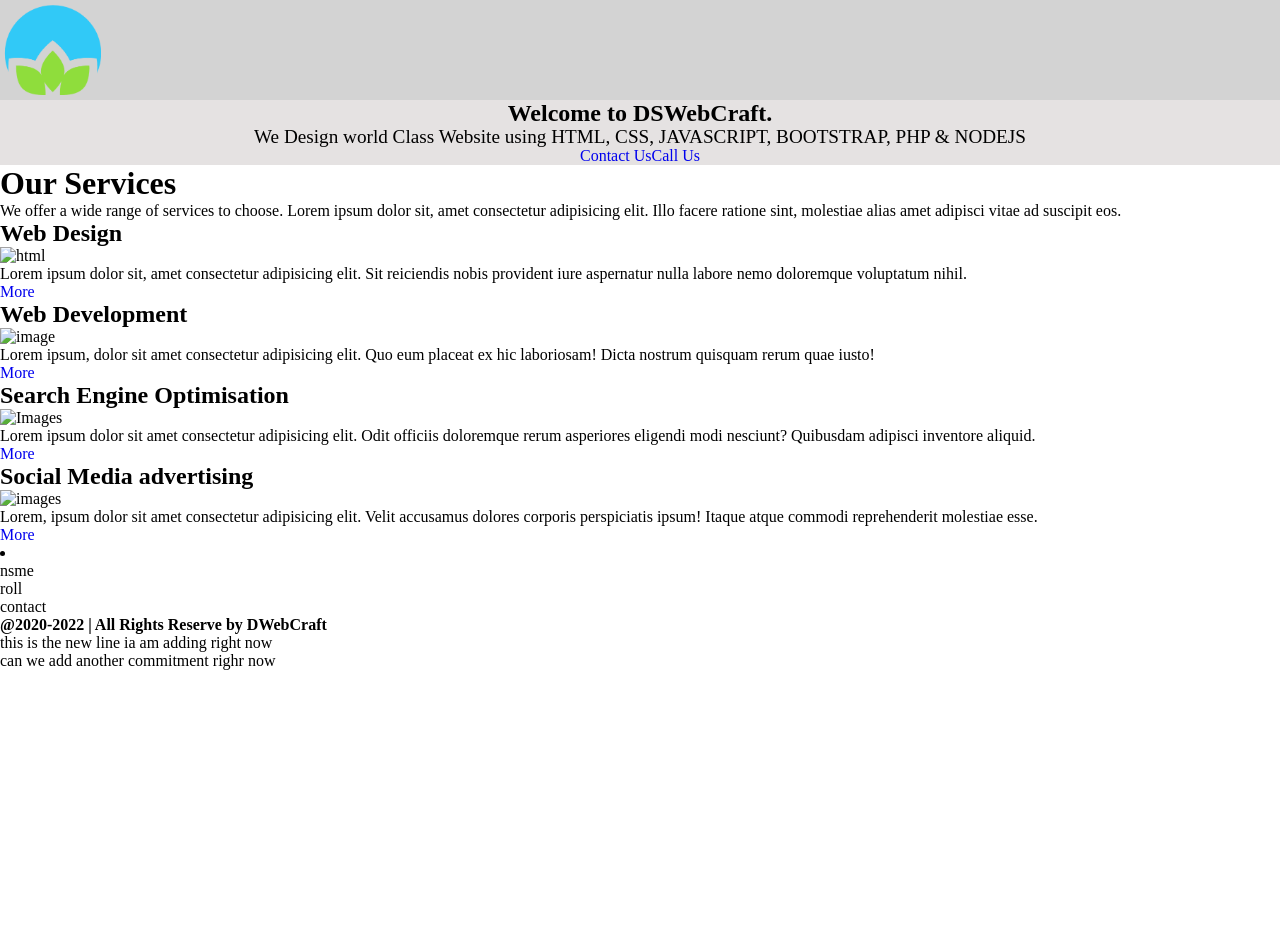
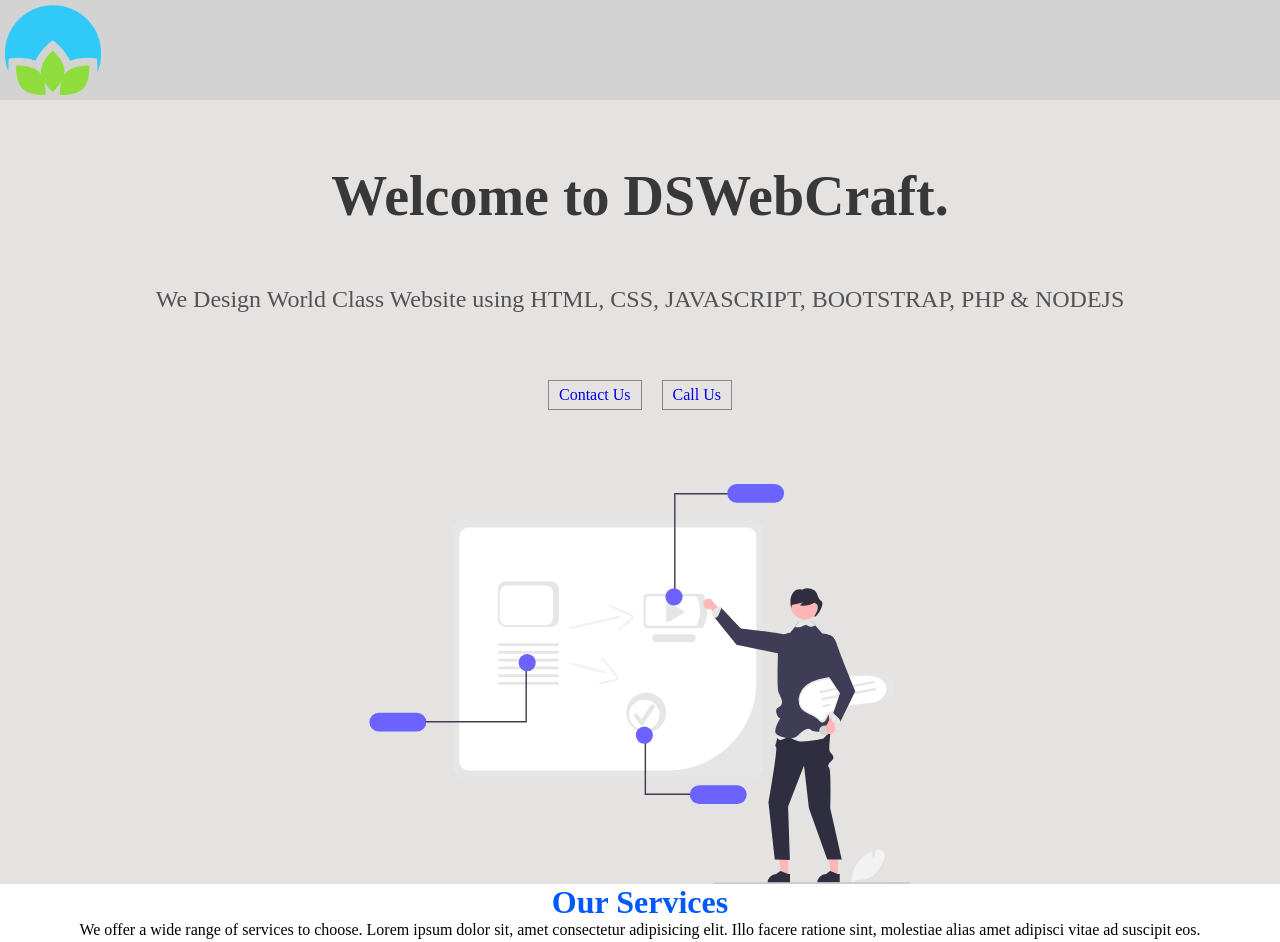
Before and after one commit to 98deepakchauhan/Website5, a plain HTML site: page index.html in a window 1280 px wide. Shown: the top 942 px of the page. Before the commit the page ends 800 px from the top, so only its background shows below. Drawn offline with Linux system fonts and the light colour scheme.

Commit message:
second update

```diff
--- /dev/null
+++ b/css/about.css
@@ -0,0 +1 @@
+@import url("style.css");
--- a/css/style.css
+++ b/css/style.css
@@ -7,6 +7,14 @@
 * a {
     text-decoration: none;
 }
+
+.faicon {
+    color: rgb(0, 163, 82);
+}
+
+
+
+
 header {
     background-color: rgb(211, 211, 211);
     display: flex;
@@ -28,19 +36,20 @@ header {
 }
 
 .left {
-    padding: 0 5%;
+    padding: 5% 5%;
 }
 
 .left h1 {
-    /* margin: 10% 0; */
-    font-size: 1.5rem;
+    color: rgb(56, 56, 56);
+    font-size: 3.5rem;
     text-align: center;
 
 }
 
 .left p {
-    font-size: 1.2rem;
-    line-height: 20px;
+    font-size: 1.5rem;
+    color: rgb(83, 83, 83);
+    margin: 5% 0;
     text-align: center;
 }
 
@@ -51,11 +60,48 @@ header {
 }
 
 .btn{
-    /* border: 1px solid rgb(255, 0, 0); */
-    /* padding: 5px 10px; */
-    /* margin: 0 10px; */
+    border: 1px solid rgb(136, 136, 136);
+    padding: 5px 10px;
+    margin: 10px 10px;
 }
+
+.btn:hover {
+    background-color: rgb(255, 173, 173);
+}
+
 
 .right img {
     width: 100%;
+    height: 50vh;
 }
+
+
+.services > h1{
+    color: rgb(0, 89, 255);
+    text-align: center;
+
+}
+
+.services > p {
+    text-align: center;
+}
+
+
+.section {
+    padding: 2rem;
+}
+
+
+.sub-section {
+    width: 90vw;
+    margin-left: auto;
+    margin-right: auto;
+    background-image: linear-gradient(to right , rgb(224, 224, 224) , rgb(248, 248, 248))
+}
+.sub-section > h2 {
+    color: rgb(50, 109, 219);
+}
+
+.sub-section > p {
+
+}
--- a/index.html
+++ b/index.html
@@ -5,6 +5,7 @@
     <meta name="viewport" content="width=device-width, initial-scale=1.0">
     <title>My Website 5</title>
     <link rel="stylesheet" href="css/style.css">
+    <link rel="stylesheet" href="https://cdnjs.cloudflare.com/ajax/libs/font-awesome/6.0.0-beta3/css/all.min.css">
 </head>
 <body>
     <header>
@@ -24,23 +25,24 @@
         <div class="hero">
             <div class="left">
                 <h1>Welcome to DSWebCraft.</h1>
-                <p>We Design world Class Website using HTML, CSS, JAVASCRIPT, BOOTSTRAP, PHP & NODEJS</p>
+                <p>We Design World Class Website using HTML, CSS, JAVASCRIPT, BOOTSTRAP, PHP & NODEJS</p>
                 <div class="btn-section">
                     <a href="#" class="btn">Contact Us</a>
                     <a href="#" class="btn">Call Us</a>
                 </div>
             </div>
             <div class="right">
-                <!-- <img src="images/undraw_teaching_re_g7e3.svg" alt="image"> -->
+                <img src="images/undraw_teaching_re_g7e3.svg" alt="image">
             </div>
         </div>
         <div class="services">
             <h1>Our Services</h1>
             <p>We offer a wide range of services to choose. Lorem ipsum dolor sit, amet consectetur adipisicing elit.
                  Illo facere ratione sint, molestiae alias amet adipisci vitae ad suscipit eos.</p>
+            <div class="section">
                 <div class="sub-section">
                     <h2>Web Design</h2>
-                <img src="#" alt="html">
+                    <i class="fab fa-html5 fa-10x faicon"></i>
                     <p>Lorem ipsum dolor sit, amet consectetur adipisicing elit.
                          Sit reiciendis nobis provident iure aspernatur nulla labore nemo doloremque voluptatum nihil.
                     </p>
@@ -49,7 +51,7 @@
 
                 <div class="sub-section">
                     <h2>Web Development</h2>
-                <img src="#" alt="image">
+                    <i class="fab fa-css3-alt fa-10x faicon"></i>
                     <p>Lorem ipsum, dolor sit amet consectetur adipisicing elit.
                          Quo eum placeat ex hic laboriosam! Dicta nostrum quisquam rerum quae iusto!</p>
                     <a href="#">More</a>
@@ -57,7 +59,7 @@
 
                 <div class="sub-section">
                     <h2>Search Engine Optimisation</h2>
-                <img src="#" alt="Images">
+                    <i class="fas fa-globe-asia fa-10x faicon"></i>
                     <p>Lorem ipsum dolor sit amet consectetur adipisicing elit.
                         Odit officiis doloremque rerum asperiores eligendi modi nesciunt? Quibusdam adipisci inventore aliquid.
                     </p>
@@ -67,11 +69,12 @@
 
                 <div class="sub-section">
                     <h2>Social Media advertising</h2>
-                <img src="#" alt="images">
+                    <i class="fas fa-users fa-10x faicon"></i>
                     <p>Lorem, ipsum dolor sit amet consectetur adipisicing elit.
                         Velit accusamus dolores corporis perspiciatis ipsum! Itaque atque commodi reprehenderit molestiae esse.
                     </p>
                     <a href="#">More</a>
+                </div>
             </div>
         </div>
 
@@ -86,9 +89,6 @@
         </div>
         <div class="f-bottom">
             <h4>@2020-2022 | All Rights Reserve by DWebCraft</h4>
-            <p>this is the new line ia am adding right now</p>
-            <p> can we add another commitment righr now</p>
-            <!-- <p> i sndman cfm an dfokn ofok nc afoij nor=t able to identify the main cause of the issure i amm facing right now</p> -->
         </div>
     </footer>
 </body>
```
Also changed, not shown: about.html (added, +24 -0 lines), blogs.html (added), contact.html (added), css/blogs.css (added), css/contact.css (added), css/services.css (added), services.html (added). Lines whose indentation alone changed are shown as unchanged.
